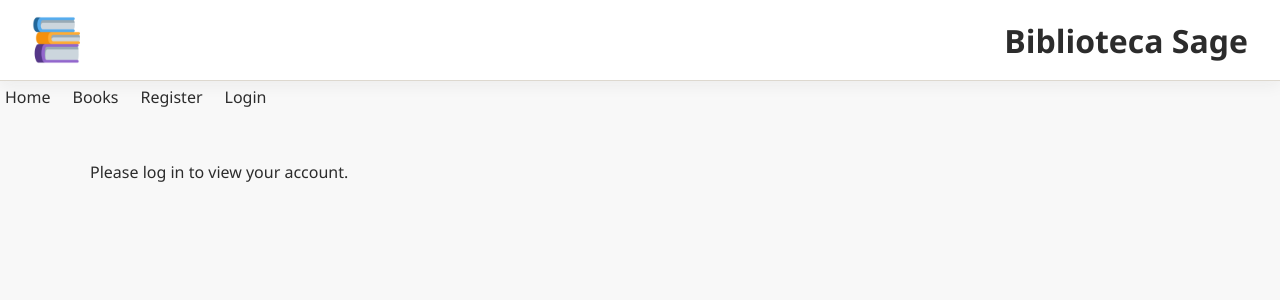
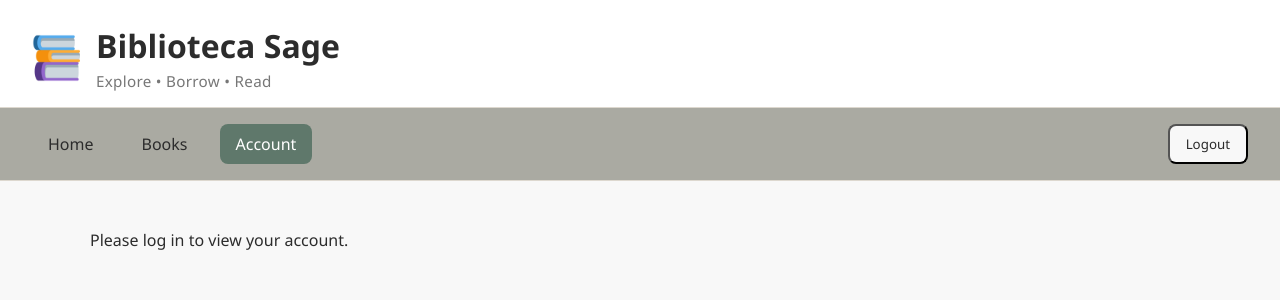
Before and after one commit to saracpena/Biblioteca-Sage, a React (Vite) app: page /account in a window 1280 px wide. Shown: the top 300 px of the page. Built offline with nearby package versions, Linux system fonts and the light colour scheme.

Commit message:
snackbars, styling touch ups, refactor code for reserving books

```diff
--- a/src/App.css
+++ b/src/App.css
@@ -6,7 +6,12 @@
   box-sizing: border-box;
 }
 
-body {
+body,
+button,
+input,
+textarea,
+select {
+  font-family: Bahnschrift, "Segoe UI", Arial, sans-serif;
   margin: 0;
   padding: 0;
 
@@ -18,7 +23,9 @@ body {
 
 img {
   display: block;
-  max-width: 100%;
+  width: 42px;
+  height: 42px;
+
 }
 
 a {
@@ -55,14 +62,27 @@ a:hover {
 
 .app-header {
   display: flex;
-  align-items: center;
-  justify-content: space-between;
-  gap: 2rem;
+  flex-direction: column;
+  align-items: flex-start;
 
-  padding: 1rem 2rem;
-  background: rgba(255, 255, 255, 0.96);
+  padding: 1.5rem 2rem 1rem;
+  gap: 1rem;
+
+  background: white;
   border-bottom: 1px solid var(--border);
   box-shadow: 0 4px 16px rgba(37, 37, 37, 0.06);
+}
+
+.brand {
+  display: flex;
+  align-items: center;
+  gap: 1rem;
+}
+
+.tagline {
+  margin: 0.2rem 0 0;
+  color: var(--text-muted);
+  font-size: 0.95rem;
 }
 
 #logo-image {
@@ -113,21 +133,27 @@ main {
 }
 
 .book-card img {
-  width: 100%;
-  aspect-ratio: 5 / 3;
-  object-fit: cover;
-  border-radius: 12px;
-  background: var(--surface-soft);
-  margin-bottom: 1rem;
+    width: 100%;
+    aspect-ratio: 2 / 3;
+    object-fit: cover;
+    border-radius: 12px;
+    background: var(--surface-soft);
+    margin-bottom: 1rem;
 }
 
 .book-card h2 {
   margin: 0 0 .5rem;
   font-size: 1.2rem;
+   min-height: 3.2rem;
+    margin-bottom: .5rem;
 }
 
 .book-card p {
   margin: .35rem 0;
+}
+
+.book-card a {
+    margin-top: auto;
 }
 
 
@@ -138,17 +164,28 @@ Navbar
 nav {
   display: flex;
   align-items: center;
-  gap: 0.75rem;
+  gap: 1rem;
+
+  padding: 1rem 2rem;
+
+  background: rgb(170, 170, 162);
+
+  border-bottom: 1px solid var(--border);
+}
+
+.logout-button {
+  margin-left: auto;
 }
 
 nav a,
 nav button {
-  padding: 5px 5px 5px 5px;
-  border-radius: 3px;
-  border: none;
-  background: transparent;
-  font: inherit;
-  cursor: pointer;
+  padding: 0.55rem 1rem;
+
+  border-radius: 8px;
+
+  font-weight: 500;
+
+  transition: all .2s ease;
 }
 
 nav a:hover,
@@ -160,6 +197,34 @@ nav button:hover {
 nav a.active {
   background: var(--sage);
   color: white;
+}
+
+.nav-user {
+  margin-left: auto;
+
+  display: flex;
+  align-items: center;
+  gap: .75rem;
+
+  color: var(--text-muted);
+}
+
+.divider {
+  color: #bbb;
+}
+
+.welcome {
+  color: white;
+}
+
+.tagline {
+    margin-top: .25rem;
+
+    color: #777;
+
+    font-size: .95rem;
+
+    letter-spacing: .02em;
 }
 
 /* ===================================
@@ -312,3 +377,24 @@ Account Page
 
   max-width: 650px;
 }
+
+/* ===================================
+Footer
+=================================== */
+
+.snackbar {
+  position: fixed;
+  right: 1.5rem;
+  bottom: 1.5rem;
+
+  max-width: 360px;
+  padding: 1rem 1.25rem;
+
+  background: var(--sage-dark);
+  color: white;
+
+  border-radius: 10px;
+  box-shadow: var(--shadow-hover);
+
+  font-weight: 500;
+}
--- a/src/App.jsx
+++ b/src/App.jsx
@@ -12,11 +12,15 @@ import AccountPage from "./pages/AccountPage";
 function App() {
   return (
     <>
-      <header className="app-header">
-        <img id="logo-image" src="/books.png" alt="Biblioteca Sage logo" />
-
-        <h1 className="app-title">Biblioteca Sage</h1>
-      </header>
+    <header className="app-header">
+  <div className="brand">
+    <img id="logo-image" src="/books.png" alt="Biblioteca Sage logo" />
+    <div>
+      <h1 className="app-title">Biblioteca Sage</h1>
+      <p className="tagline">Explore • Borrow • Read</p>
+    </div>
+  </div>
+</header>
       <Navbar/>
       <main>
         <Routes>
--- a/src/components/Navbar.jsx
+++ b/src/components/Navbar.jsx
@@ -6,26 +6,26 @@ export default function Navbar() {
   const { token, user, logout } = useAuth();
   console.log(user);
 
-    return (
+  return (
     <nav>
-      {/* <h2>Biblioteca Sage</h2> */}
-
       <NavLink to="/">Home</NavLink>
       <NavLink to="/books">Books</NavLink>
+      <NavLink to="/account">Account</NavLink>
 
-       {token ? ( //if token exist show account and logout
-        <>
-          <NavLink to="/account">Account</NavLink>
-          <button onClick={logout}>Logout</button>
-        </>
-      ) : ( //else show register and login options
-        <>
-          <NavLink to="/register">Register</NavLink>
-          <NavLink to="/login">Login</NavLink>
-        </>
-      )}
+      <div className="nav-user">
+        {user && (
+          <>
+            <span className="welcome">Welcome, {user.firstname}</span>
+            <span className="divider">|</span>
+          </>
+        )}
+
+        <button className="logout-button" onClick={logout}>
+          Logout
+        </button>
+      </div>
     </nav>
-    );
+  );
 }
 
 /* Navbar allows users to navigate throughout Biblioteca Sage.
--- a/src/pages/AccountPage.jsx
+++ b/src/pages/AccountPage.jsx
@@ -1,4 +1,5 @@
 import { useAuth } from "../context/AuthContext";
+import { useState } from "react";
 import axios from "axios";
 
 const API_URL =
@@ -6,15 +7,16 @@ const API_URL =
 
 export default function AccountPage() {
   const { user, token, getUser } = useAuth();
+  const [message, setMessage] = useState("");
 
   if (!user) {
     return <p>Please log in to view your account.</p>;
   }
 
-  const returnBook = async (reservationId) => {
+  const returnBook = async (reservation) => {
   try {
     await axios.delete(
-      `${API_URL}/reservations/${reservationId}`,
+      `${API_URL}/reservations/${reservation.id}`,
       {
         headers: {
           Authorization: `Bearer ${token}`,
@@ -23,8 +25,16 @@ export default function AccountPage() {
     );
 
     await getUser(token);
+
+    setMessage(
+      `${reservation.title} has been returned to the library.`
+    );
+
+    setTimeout(() => {
+      setMessage("");
+    }, 4000);
   } catch (error) {
-    console.log(error);
+    console.log(error.response?.data || error);
   }
 };
 
@@ -49,9 +59,10 @@ export default function AccountPage() {
               <h3>{reservation.title}</h3>
               <p>{reservation.author}</p>
 
-              <button className="button-primary" onClick={() => returnBook(reservation.id)}>Return Book</button>
+              <button className="button-primary" onClick={() => returnBook(reservation)}>Return Book</button>
             </article>
           ))}
+          {message && <div className="snackbar">{message}</div>}
         </div>
       )}
     </section>
--- a/src/pages/BookCard.jsx
+++ b/src/pages/BookCard.jsx
@@ -3,7 +3,14 @@ import { NavLink } from "react-router";
 export default function BookCard({ book }) {
   return (
     <article className="book-card">
-      <img src={book.coverimage} alt={book.title} />
+      <img
+        src={book.coverimage || "/book-placeholder.png"}
+        alt={book.title}
+        onError={(e) => {
+          e.currentTarget.onerror = null;
+          e.currentTarget.src = "/book-placeholder.png";
+        }}
+      />
 
       <h2>{book.title}</h2>
 
--- a/src/pages/BookDetailsPage.jsx
+++ b/src/pages/BookDetailsPage.jsx
@@ -3,11 +3,11 @@ import { useParams } from "react-router";
 import axios from "axios";
 import { useAuth } from "../context/AuthContext";
 
-const API_URL =
-  "https://fsa-book-buddy-b6e748d1380d.herokuapp.com/api";
+const API_URL = "https://fsa-book-buddy-b6e748d1380d.herokuapp.com/api";
 
 export default function BookDetailsPage() {
   const [book, setBook] = useState(null);
+  const [message, setMessage] = useState("");
   const { id } = useParams();
   const { token, getUser } = useAuth();
 
@@ -38,9 +38,23 @@ export default function BookDetailsPage() {
       }
     );
 
-      getUser(token);
+    await getUser(token);
+
+    // Immediately mark this book unavailable on the current page.
+    setBook({
+      ...book,
+      available: false,
+    });
+
+    setMessage(
+      `We've received your reservation for ${book.title} and added it to your account.`
+    );
+
+    setTimeout(() => {
+      setMessage("");
+    }, 4000);
   } catch (error) {
-      console.log(error);
+    console.log(error.response?.data || error);
   }
 };
 
@@ -58,12 +72,14 @@ export default function BookDetailsPage() {
 
       {token && (
         <button
+          className="button-primary"
           onClick={reserveBook}
           disabled={!book.available}
         >
           {book.available ? "Reserve Book" : "Unavailable"}
         </button>
       )}
+      {message && <div className="snackbar">{message}</div>}
     </section>
   );
 }
```
Lines whose indentation alone changed are shown as unchanged.
